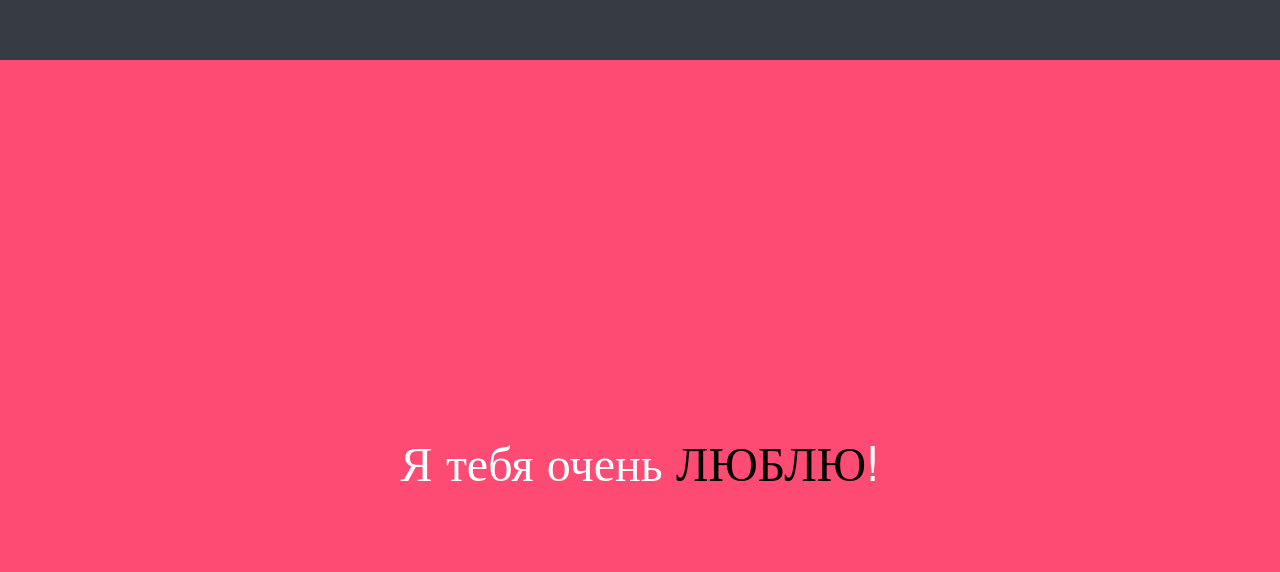
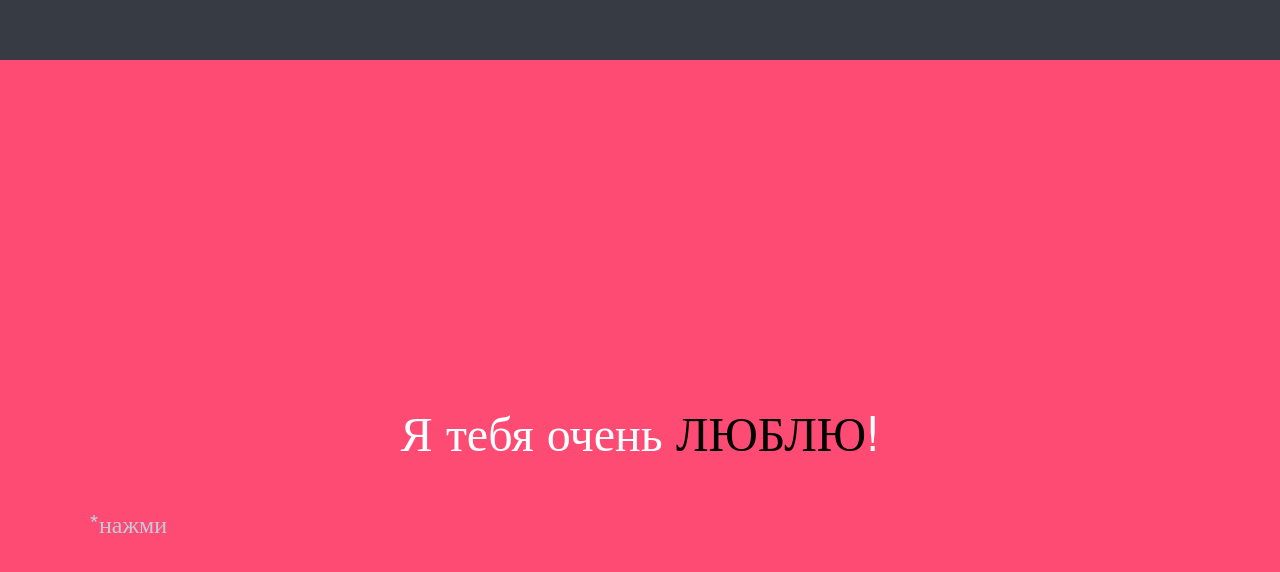
Before and after one commit to ThePupas/my, a plain HTML site: page middle.html in a window 1280 px wide. Shown: the part 2260-2832 px from the top of the page. Drawn offline with Linux system fonts and the light colour scheme.

Commit message:
Update middle.html

```diff
--- a/middle.html
+++ b/middle.html
@@ -41,6 +41,7 @@
       <section>
         <div class="content">
           <h1 style="text-align: center;">Я  тебя очень <a style="color:black" href="./box.html">ЛЮБЛЮ</a>!</h1>
+          <p>*нажми</p>
 
        </div>
       </section>
```
